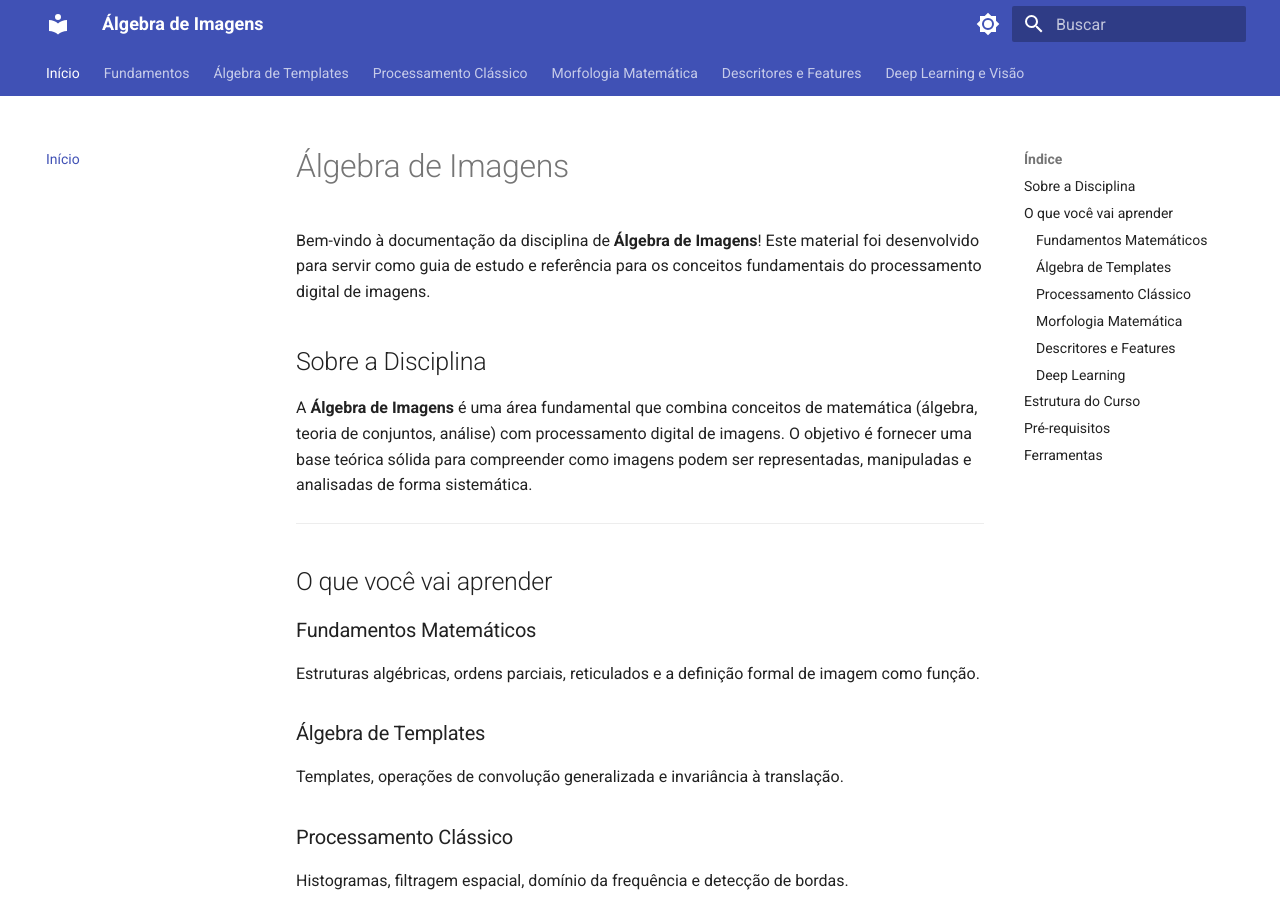
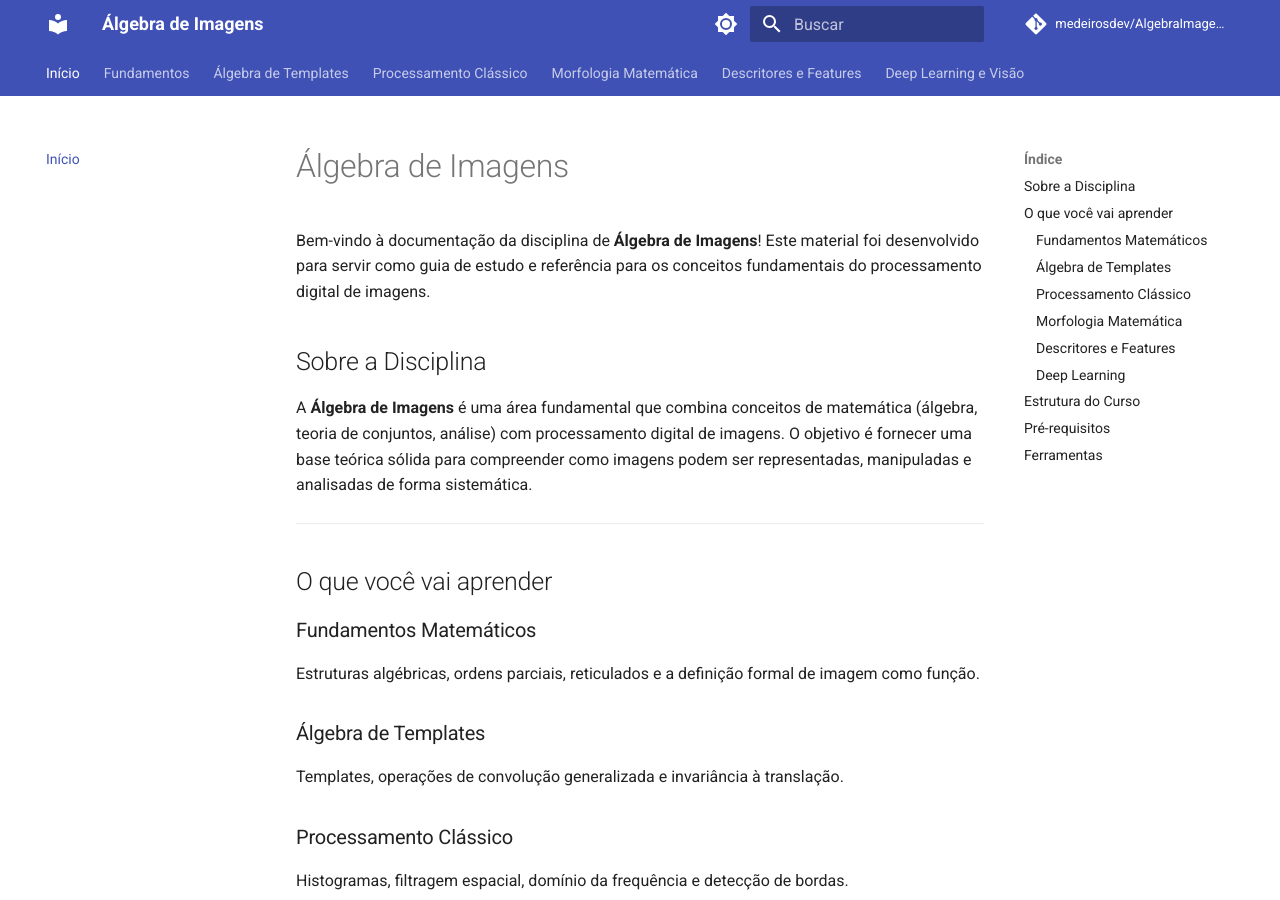
Before and after one commit to medeirosdev/AlgebraImagensDoc, an MkDocs documentation site: the page built from docs/index.md, in a window 1280 px wide and 900 px high. Built offline with MkDocs 1.6.1 and Material for MkDocs 9.7.7, drawn with Linux system fonts in a browser that asks for light colours; comment, search, counter and statistics services are not loaded.

Commit message:
feat: add repository URL and name to MkDocs configuration

```diff
--- a/mkdocs.yml
+++ b/mkdocs.yml
@@ -1,6 +1,8 @@
 site_name: Álgebra de Imagens
 site_description: Documentação da disciplina de Álgebra de Imagens
 site_author: Professor
+repo_url: https://github.com/medeirosdev/AlgebraImagensDoc
+repo_name: medeirosdev/AlgebraImagensDoc
 
 theme:
   name: material
```
